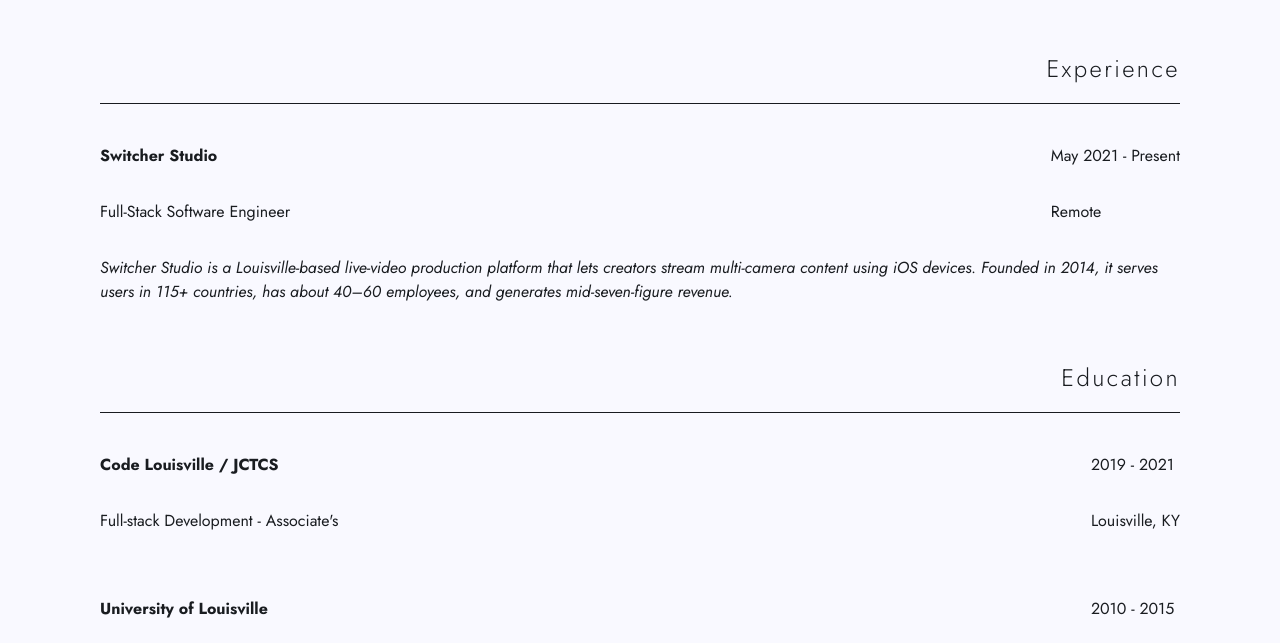
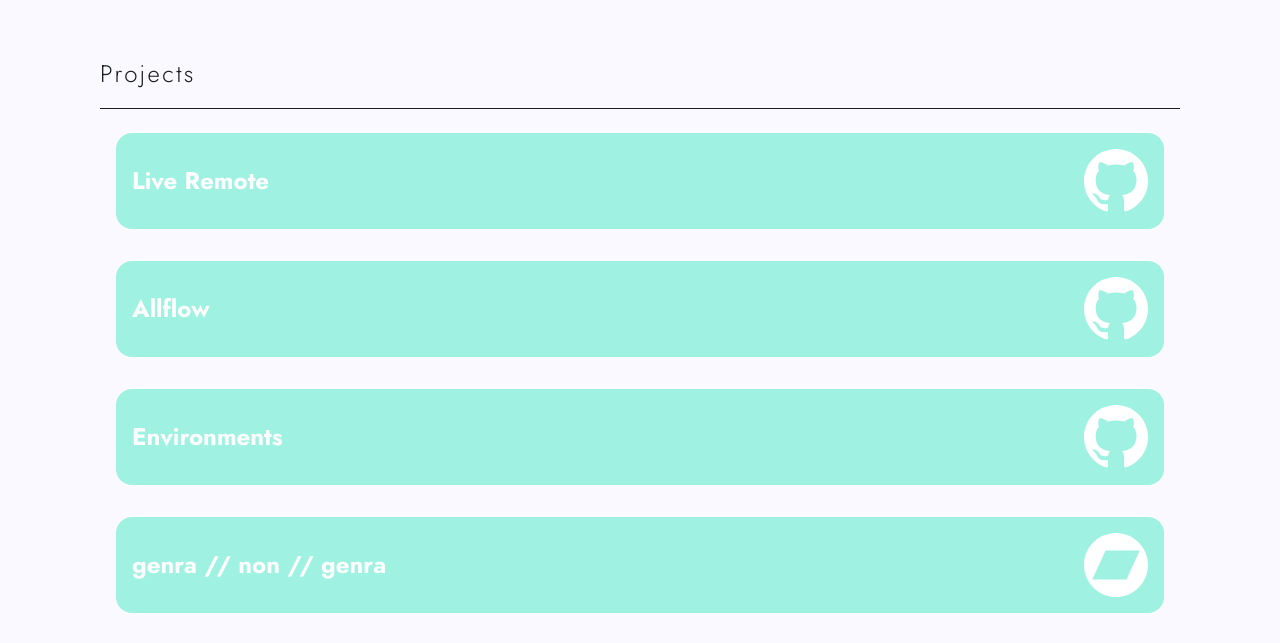
Before and after one commit to isfopo/about, a React (Vite) app: page / in a window 1280 px wide. Shown: the part 1696-2339 px from the top of the page. Built offline with nearby package versions, Linux system fonts and the light colour scheme.

Commit message:
feat: Add hide option to projects and add new project
This commit adds a `hide` option to the project interface in order to
hide projects from the projects section. It also adds a new project to
the list.

```diff
--- a/src/App.tsx
+++ b/src/App.tsx
@@ -134,6 +134,21 @@ const projects: Project[] = [
       platform: "github",
       href: "https://www.github.com/isfopo/grind",
     },
+    hide: true,
+  },
+  {
+    title: "Environments",
+    category: "programming",
+    description: "A VS Code extension to keep track of tasks for the day.",
+    technologies: ["TypeScript", "VS Code Extension API"],
+    image: {
+      label: "Grind VS Code extension",
+      src: "photos/mountain_portrait.jpg",
+    },
+    link: {
+      platform: "github",
+      href: "https://www.github.com/isfopo/grind",
+    },
   },
   {
     title: "genra // non // genra",
@@ -175,9 +190,9 @@ function App() {
       <>
         <Header sections={SECTIONS} socials={socials} />
         <AboutSection name={name} tag={tag} about={about} />
+        <ExperienceSection {...experience} />
         <ProjectsSection projects={projects} />
         {/*<SkillsSection skills={skills} additionalSkills={additionalSkills} />*/}
-        <ExperienceSection {...experience} />
         <ContactSection contacts={contacts} socials={socials} />
         <Footer socials={socials} />
       </>
--- a/src/components/Section/ProjectsSection/index.tsx
+++ b/src/components/Section/ProjectsSection/index.tsx
@@ -41,6 +41,11 @@ export interface Project {
     platform: ProjectLinkPlatform;
     href: `https://${string}.${string}.${string}`;
   };
+  /**
+   * An optional boolean flag to hide the project from the section.
+   * This can be used to temporarily remove a project from the section.
+   */
+  hide?: boolean;
 }
 
 export interface ProjectsSectionProps {
@@ -52,7 +57,10 @@ export const ProjectsSection = ({ projects }: ProjectsSectionProps) => {
     <Section subject="projects" className={styles["projects"]}>
       <h3>Projects</h3>
       <div className={styles["container"]}>
-        {projects.map(({ title, technologies, description, link }) => (
+        {projects.map(({ title, technologies, description, link, hide }) => {
+          if (hide) return <></>;
+
+          return (
             <a
               key={title}
               className={styles["slide"]}
@@ -76,7 +84,8 @@ export const ProjectsSection = ({ projects }: ProjectsSectionProps) => {
 
               {PlatformIcons[link.platform]}
             </a>
-        ))}
+          );
+        })}
       </div>
     </Section>
   );
```
Lines whose indentation alone changed are shown as unchanged.
